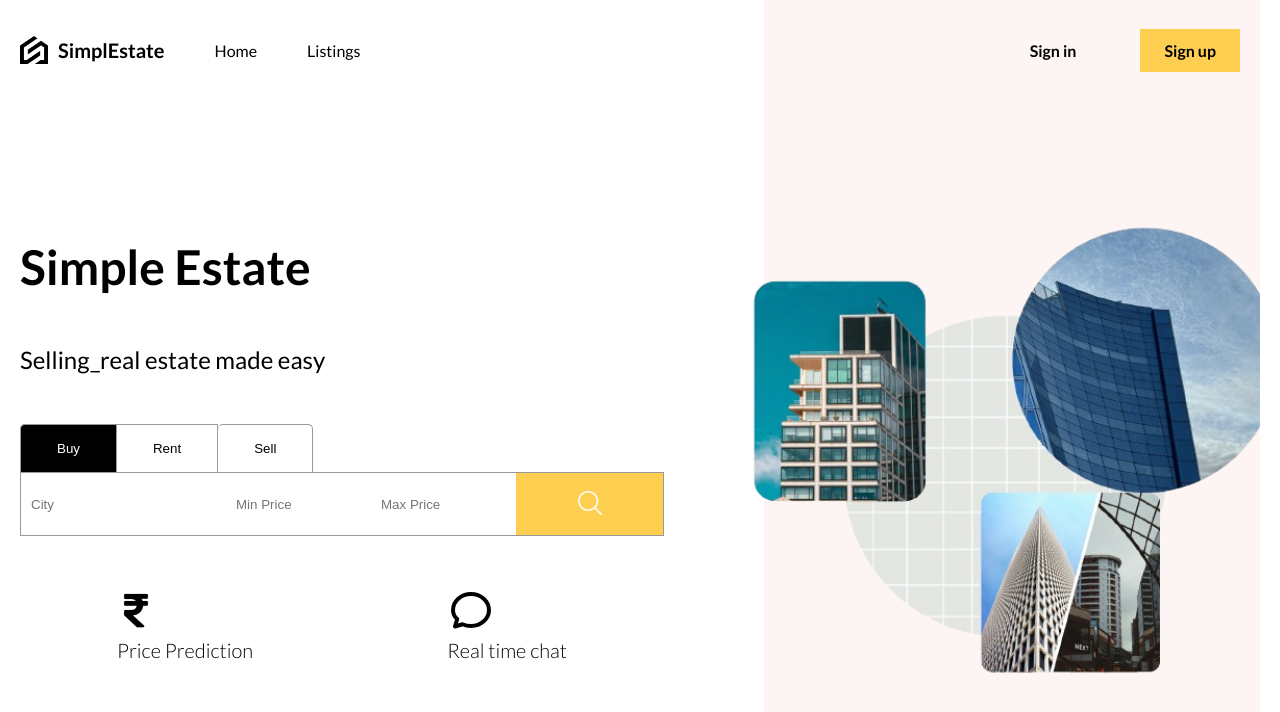
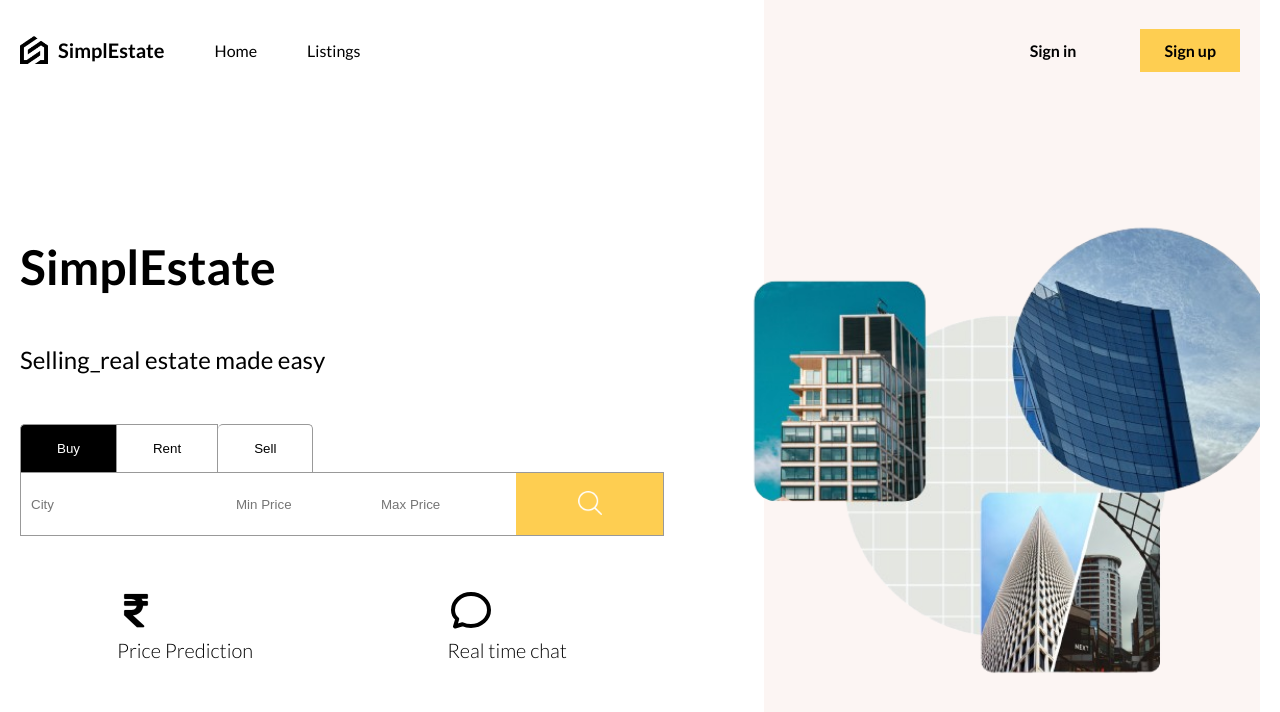
Before and after one commit to mehul-anand/simplEstate, a React (Vite) app in the folder client/: page / in a window 1280 px wide. Shown: the top 712 px of the page. Built offline with nearby package versions, Linux system fonts and the light colour scheme; no server answers.

Commit message:
spelling error

```diff
--- a/client/src/pages/homePage/HomePage.jsx
+++ b/client/src/pages/homePage/HomePage.jsx
@@ -9,12 +9,11 @@
 function HomePage() {
 
   const {currentUser} = useContext(AuthContext)
-  console.log(currentUser);
   return (
     <div className="homePage">
       <div className="textContainer">
         <div className="wrapper">
-          <h1 className="title">Simple Estate</h1>
+          <h1 className="title">SimplEstate</h1>
 
           <div className="desc">
             <Typewriter
```
